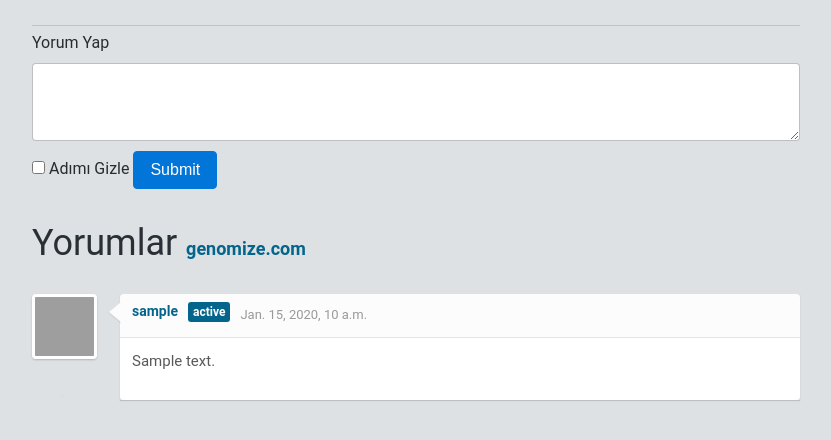
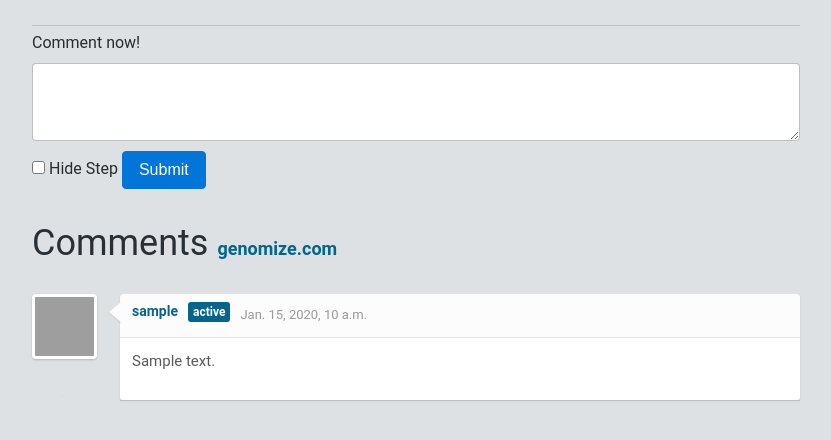
Before and after one commit to seymasa/CommentSystem, a Django app: page /comments/ in a window 1280 px wide. Shown: the top 440 px of the page, without its empty margins (78-909 px from the left). Run offline with Django 3.2, Linux system fonts and the light colour scheme; tables that the repository leaves empty hold one stand-in row (values such as "Sample post"); some libraries are stand-ins or nearby versions; grey boxes are pictures that could not be loaded.

Commit message:
no comment OK

```diff
--- a/comments/templates/base.html
+++ b/comments/templates/base.html
@@ -28,5 +28,6 @@
 </script>
 <script src="https://cdnjs.cloudflare.com/ajax/libs/popper.js/1.12.5/esm/popper-utils.js"></script>
 <script src="{% static 'js/bootstrap.min.js' %}"></script>
+<script src="{% static 'js/all.js' %}"></script>
 </body>
 </html>
--- a/comments/templates/post/index.html
+++ b/comments/templates/post/index.html
@@ -1,22 +1,20 @@
 {% extends 'base.html' %}
-
 
 {% block content %}
 <div class="row">
 {% for post in posts %}
 <!-- Yorum Yap -->
-
     <div class="container">
         <div class="comments-container">
             <div class="form-group">
                 <form method="post" class="formmethod" action="{% url 'comment.send' post.id %}">
                     {% csrf_token %}
-                <label for="textarea">Yorum Yap</label>
+                    <label for="textarea">Comment now!</label>
                     <textarea class="form-control textarea" name="content" rows="3"></textarea>
                     <div class="form-check">
                         <label class="form-check-label"> <!-- Buralar hep sıkıntı -->
                             <input class="form-check-input" type="checkbox" name="hide_user" value="ok">
-                        Adımı Gizle
+                            Hide Step
                         </label>
                         <button type="submit" class="btn btn-primary send-button">Submit</button>
                     </div>
@@ -25,9 +23,9 @@
         </div>
         <!-- Yorumlar -->
         <div class="comments-container">
-		<h1>Yorumlar <a href="http://genomize.com">genomize.com</a></h1>
+            <h1>Comments <a href="http://genomize.com">genomize.com</a></h1>
+            {% if post.comment_set.count > 0 %}
                 {% for comment in post.comment_set.all %}
-            {% if post.comment %}Henüz Yorum Yapılmamış.{% endif %} <!-- Burası yanlış -->
                     <ul id="comments-list" class="comments-list">
                         <li>
                     <div class="comment-main-level">
@@ -50,6 +48,9 @@
                         </li>
                     </ul>
                 {% endfor %}
+            {% else %}
+                <span class="commentNone"> no comments yet... </span>
+            {% endif %}
         </div>
     </div>
 {% endfor %}
--- a/static/css/style.css
+++ b/static/css/style.css
@@ -235,6 +235,9 @@ body {
 	border-radius: 3px;
 }
 
+.commentNone{
+	padding-top: 10px;
+}
 .send-button{
 	margin: 10px 0;
 }
--- /dev/null
+++ b/static/js/all.js
@@ -0,0 +1,15 @@
+function Comment()
+{
+  $.ajax({
+            url: '/comments',
+            data: "jijiMesaj="+$('#txtComments').val(),
+            type: 'POST',
+            success: function(response) {
+                   $('#commentList').prepend(response);
+            },
+            error: function(error) {
+                console.log(error);
+                allert("error")
+            }
+        });
+}
```
Lines whose indentation alone changed are shown as unchanged.
